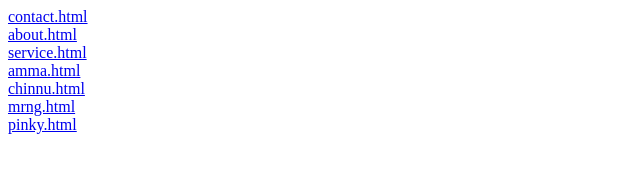
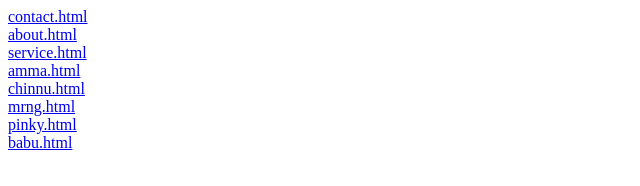
Before and after one commit to peeramma1989/monolithicapps, a plain HTML site: page index.html in a window 1280 px wide. Shown: the full height of the page, 0-640 px from the left. Drawn offline with Linux system fonts and the light colour scheme.

Commit message:
modified file

```diff
--- a/index.html
+++ b/index.html
@@ -5,3 +5,4 @@
 <a href="chinnu.html">chinnu.html</a><br>
 <a href="mrng.html">mrng.html</a><br>
 <a href="pinky.html">pinky.html</a><br>
+<a href="babu.html">babu.html</a><br>
```
